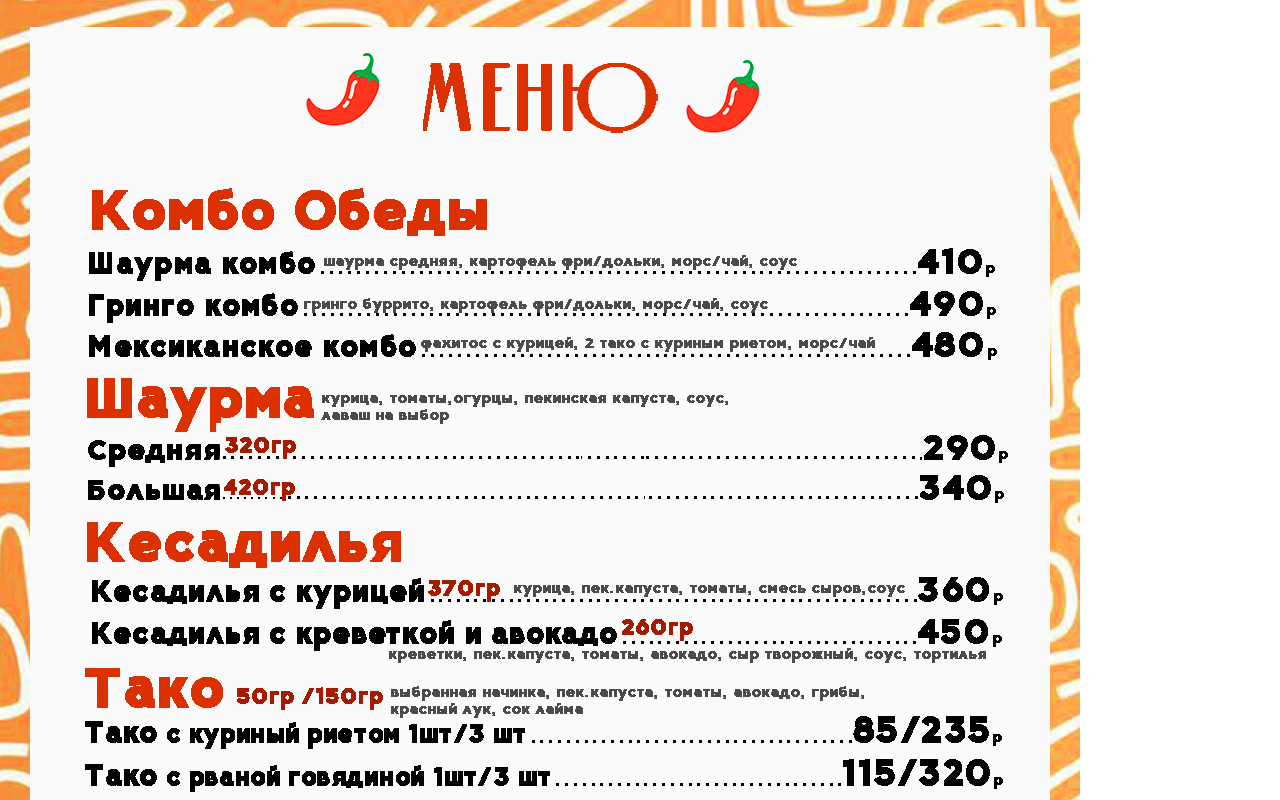
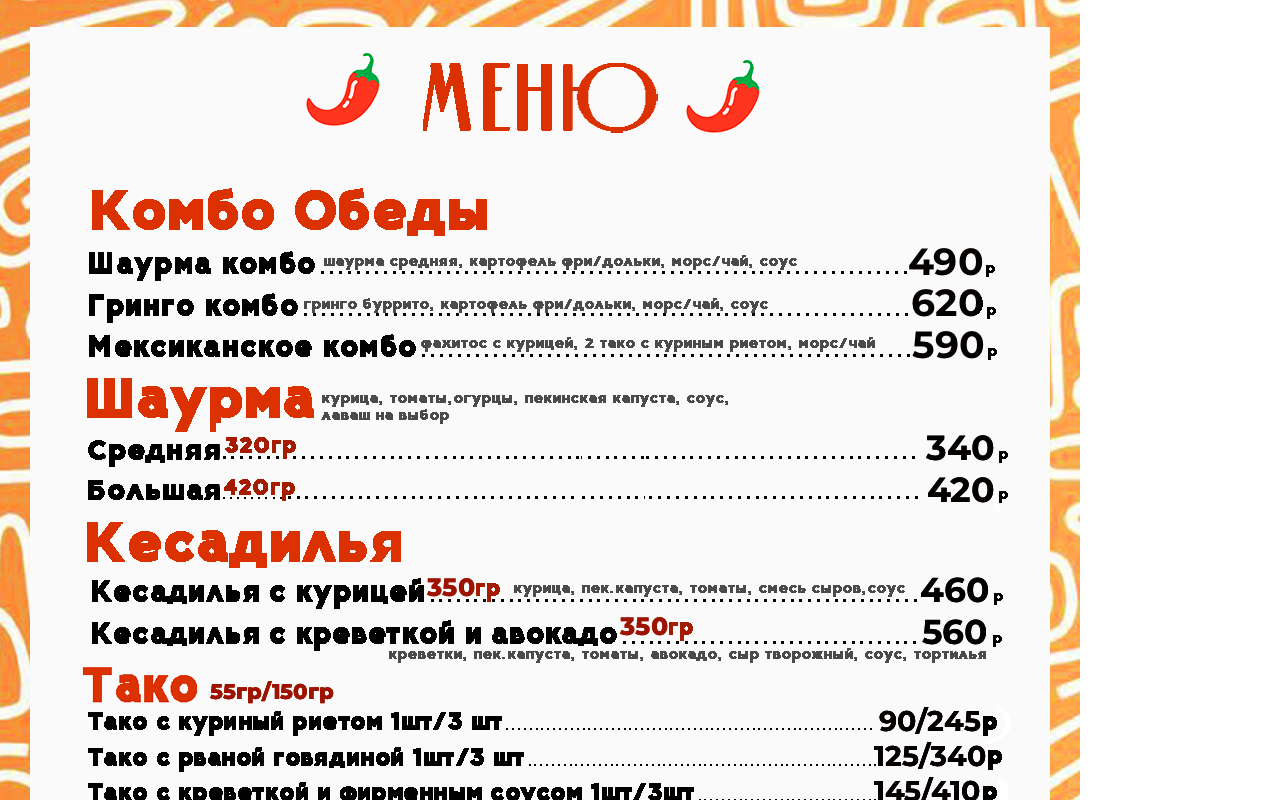
Before and after one commit to Sapizi/chpitole_menu, a Next.js app: page / in a window 1280 px wide. Shown: the top 800 px of the page. Built offline with nearby package versions, Linux system fonts and the light colour scheme.

Commit message:
меню 2 февраля

```diff
--- a/src/app/page.tsx
+++ b/src/app/page.tsx
@@ -2,7 +2,7 @@ import "./globals.css";
 export default function Home() {
   return (
     <>
-      <img src="/VerticalMenu29_10.jpg" alt="menuuu" className="menu"/>
+      <img src="/VerticalMenu02_02.jpg" alt="menuuu" className="menu"/>
     </>
   );
 }
```
Also changed, not shown: public/VerticalMenu02_02.jpg (added).
